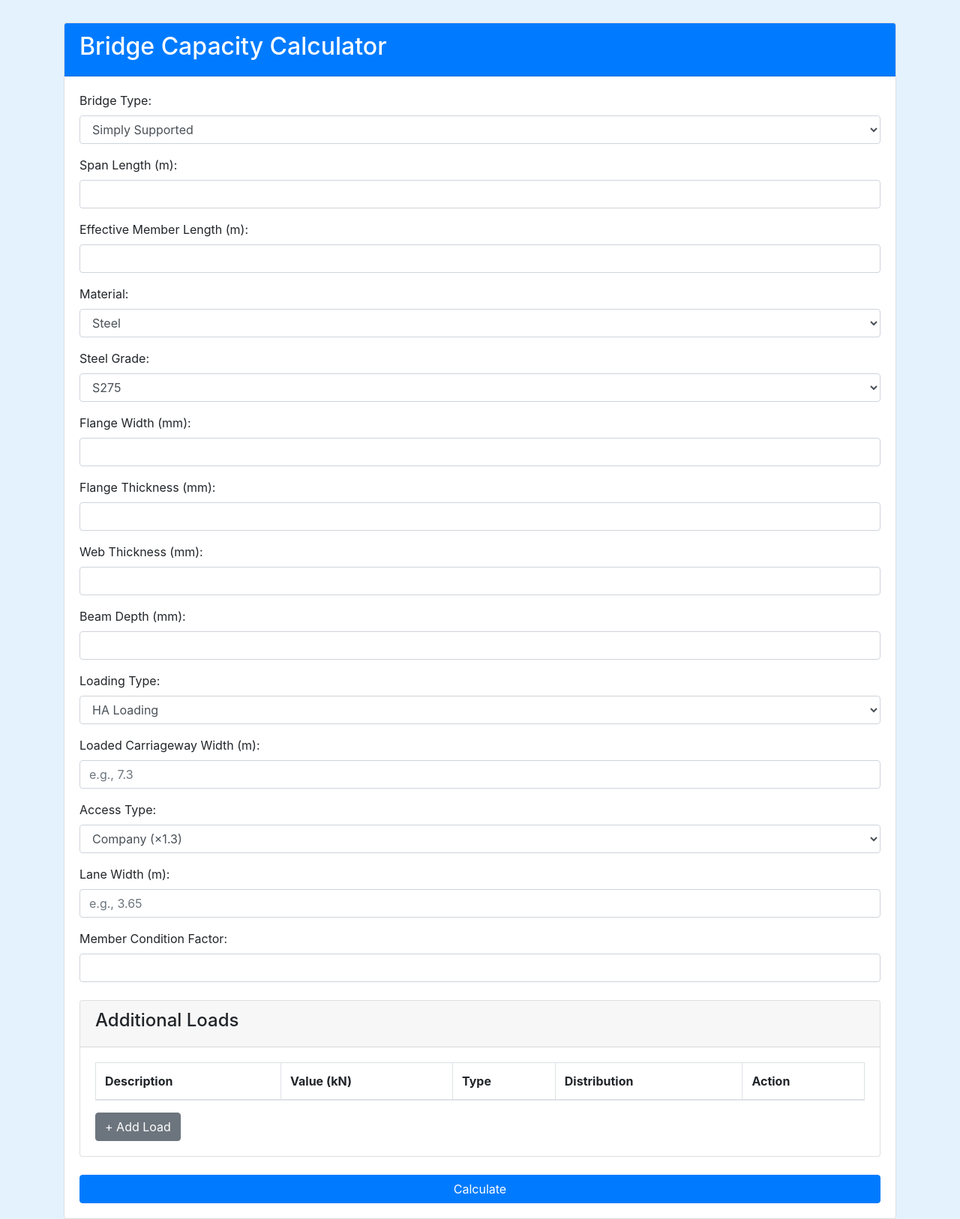
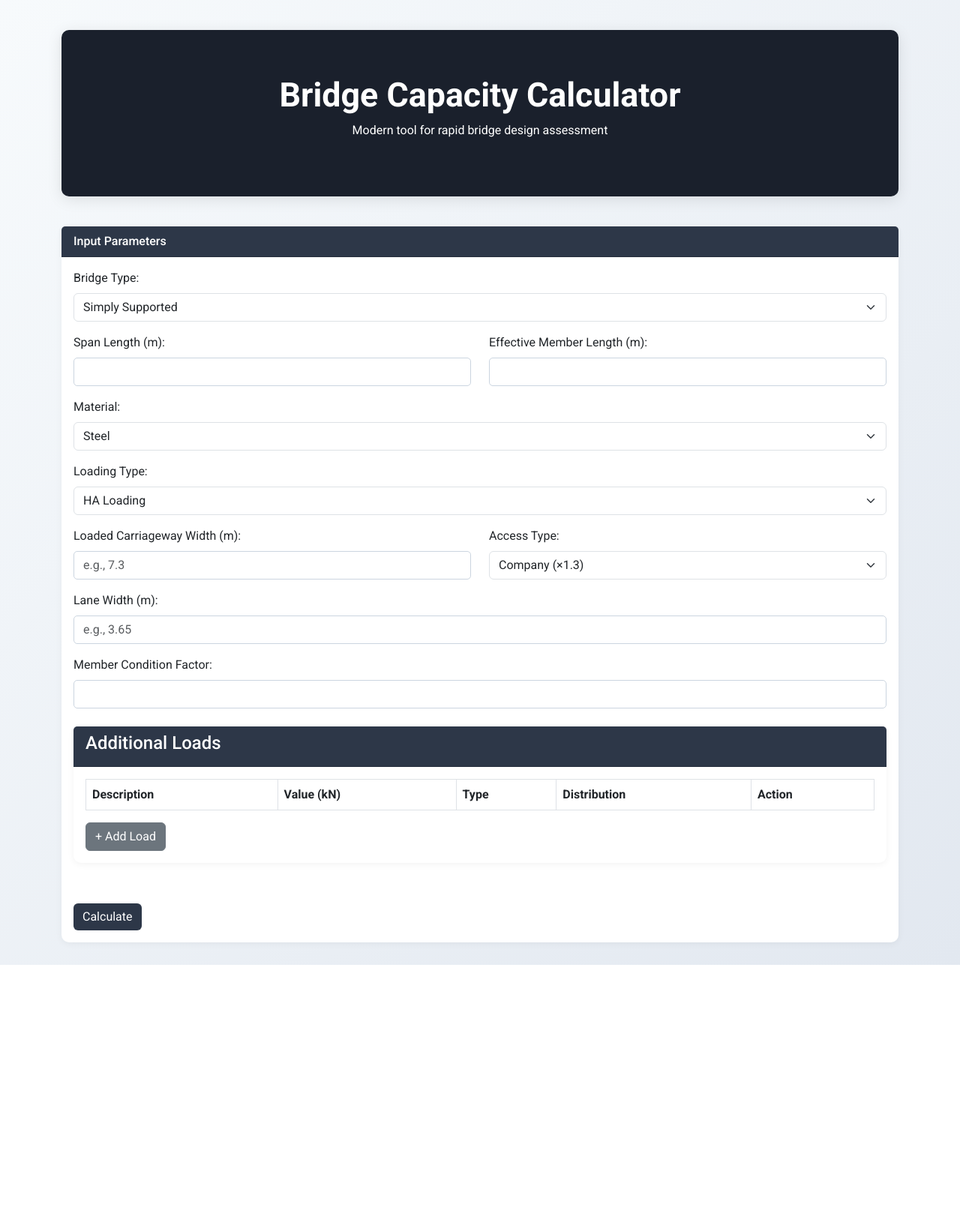
Before and after one commit to Davidson1997/bridge-calculator, a Flask app: page / in a window 1280 px wide. Shown: the whole page at 75% size. After the commit the page ends 1287 px from the top, so only its background shows below. Run offline with Flask 3, Linux system fonts and the light colour scheme; lists and menus that the app fills with data are empty; some libraries are stand-ins or nearby versions.

Commit message:
Modernise website design; preserve calculation/input sections

```diff
--- a/templates/index.html
+++ b/templates/index.html
@@ -1,174 +1,196 @@
 <!DOCTYPE html>
 <html lang="en">
 <head>
-  <meta charset="UTF-8">
-  <meta name="viewport" content="width=device-width, initial-scale=1">
+  <meta charset="UTF-8" />
+  <meta name="viewport" content="width=device-width, initial-scale=1" />
   <title>Bridge Capacity Calculator</title>
-  <!-- Bootstrap CSS -->
-  <link rel="stylesheet" href="https://stackpath.bootstrapcdn.com/bootstrap/4.5.2/css/bootstrap.min.css">
-  <link rel="stylesheet" href="{{ url_for('static', filename='styles.css') }}">
+  <!-- Bootstrap 5 CSS -->
+  <link href="https://cdn.jsdelivr.net/npm/bootstrap@5.3.0/dist/css/bootstrap.min.css" rel="stylesheet" />
+  <!-- Google Font -->
+  <link href="https://fonts.googleapis.com/css2?family=Roboto:wght@400;500;700&display=swap" rel="stylesheet" />
+  <link rel="stylesheet" href="{{ url_for('static', filename='styles.css') }}" />
   <style>
-    body { background-color: #e3f2fd; }
-    .container { margin-top: 30px; }
-    .remove-btn { background-color: red; color: white; border: none; }
-    .remove-btn:hover { background-color: darkred; }
+    body {
+      background: linear-gradient(135deg, #f7fafc, #e2e8f0);
+      font-family: 'Roboto', sans-serif;
+    }
+    .container {
+      margin-top: 40px;
+    }
+    .hero {
+      background: #1a202c;
+      color: #fff;
+      padding: 60px 20px;
+      border-radius: 10px;
+      text-align: center;
+      margin-bottom: 40px;
+      box-shadow: 0 4px 20px rgba(0, 0, 0, 0.1);
+    }
+    .hero h1 {
+      font-weight: 700;
+      font-size: 2.8rem;
+    }
+    .card {
+      border: none;
+      border-radius: 10px;
+      box-shadow: 0 2px 10px rgba(0, 0, 0, 0.05);
+      margin-bottom: 30px;
+    }
+    .card-header {
+      background: #2d3748;
+      color: #fff;
+      font-weight: 500;
+      border-top-left-radius: 10px;
+      border-top-right-radius: 10px;
+    }
+    .btn-primary {
+      background-color: #2d3748;
+      border: none;
+    }
+    .btn-primary:hover {
+      background-color: #1a202c;
+    }
+    .form-control {
+      border-radius: 5px;
+      border-color: #cbd5e0;
+      box-shadow: none;
+    }
+    .form-control:focus {
+      border-color: #2d3748;
+      box-shadow: 0 0 0 0.2rem rgba(45,55,72,0.25);
+    }
+    .summary-table th, .summary-table td {
+      font-size: 1.1rem;
+    }
+    .remove-btn {
+      background-color: #e53e3e;
+      color: #fff;
+      border: none;
+      border-radius: 5px;
+    }
+    .remove-btn:hover {
+      background-color: #c53030;
+    }
   </style>
-  <script>
-    // Toggle between steel and concrete input fields
-    function updateMaterialOptions() {
-      var material = document.getElementById("material").value;
-      document.getElementById("steel-options").classList.add("d-none");
-      document.getElementById("concrete-options").classList.add("d-none");
-      if (material === "Steel") {
-        document.getElementById("steel-options").classList.remove("d-none");
-      } else if (material === "Concrete") {
-        document.getElementById("concrete-options").classList.remove("d-none");
-      }
-    }
-    // Toggle loaded carriageway inputs based on loading type (HA/HB)
-    function updateLoadingTypeOptions() {
-      var loadingType = document.getElementById("loading_type").value;
-      if (loadingType === "HA" || loadingType === "HB") {
-        document.getElementById("loaded-access-group").style.display = "block";
-      } else {
-        document.getElementById("loaded-access-group").style.display = "none";
-      }
-    }
-    // Add a new row for an additional load
-    function addLoad() {
-      var table = document.getElementById("loadTable").getElementsByTagName('tbody')[0];
-      var row = table.insertRow();
-      row.innerHTML = `
-        <td><input type="text" class="form-control" name="load_desc[]" required></td>
-        <td><input type="number" step="0.1" class="form-control" name="load_value[]" required></td>
-        <td>
-          <select class="form-control" name="load_type[]">
-            <option value="dead">Dead Load</option>
-            <option value="live">Live Load</option>
-          </select>
-        </td>
-        <td>
-          <select class="form-control" name="load_distribution[]">
-            <option value="udl">UDL</option>
-            <option value="point">Point</option>
-          </select>
-        </td>
-        <td><button type="button" class="btn btn-danger remove-btn" onclick="removeLoad(this)">Remove</button></td>
-      `;
-    }
-    // Remove an additional load row
-    function removeLoad(button) {
-      var row = button.parentNode.parentNode;
-      row.parentNode.removeChild(row);
-    }
-    window.onload = function() {
-      updateMaterialOptions();
-      updateLoadingTypeOptions();
-    }
-  </script>
 </head>
 <body>
   <div class="container">
+    <!-- Hero Section -->
+    <div class="hero">
+      <h1>Bridge Capacity Calculator</h1>
+      <p>Modern tool for rapid bridge design assessment</p>
+    </div>
+
     <div class="card">
-      <div class="card-header bg-primary text-white">
-        <h2>Bridge Capacity Calculator</h2>
+      <div class="card-header">
+        Input Parameters
       </div>
       <div class="card-body">
         <form action="/calculate" method="post">
-          <div class="form-group">
-            <label for="bridge_type">Bridge Type:</label>
-            <select class="form-control" name="bridge_type" id="bridge_type" required>
+          <div class="mb-3">
+            <label for="bridge_type" class="form-label">Bridge Type:</label>
+            <select class="form-select" name="bridge_type" id="bridge_type" required>
               <option value="Simply Supported" {% if form_data.get('bridge_type') == "Simply Supported" %}selected{% endif %}>Simply Supported</option>
               <option value="Cantilever" {% if form_data.get('bridge_type') == "Cantilever" %}selected{% endif %}>Cantilever</option>
             </select>
           </div>
-          <div class="form-group">
-            <label for="span_length">Span Length (m):</label>
+          <div class="row mb-3">
+            <div class="col">
+              <label for="span_length" class="form-label">Span Length (m):</label>
               <input type="number" step="0.1" class="form-control" name="span_length" id="span_length" value="{{ form_data.get('span_length','') }}" required>
             </div>
-          <div class="form-group">
-            <label for="effective_member_length">Effective Member Length (m):</label>
+            <div class="col">
+              <label for="effective_member_length" class="form-label">Effective Member Length (m):</label>
               <input type="number" step="0.1" class="form-control" name="effective_member_length" id="effective_member_length" value="{{ form_data.get('effective_member_length','') }}" required>
             </div>
-          <div class="form-group">
-            <label for="material">Material:</label>
-            <select class="form-control" name="material" id="material" onchange="updateMaterialOptions()" required>
+          </div>
+          <div class="mb-3">
+            <label for="material" class="form-label">Material:</label>
+            <select class="form-select" name="material" id="material" onchange="updateMaterialOptions()" required>
               <option value="Steel" {% if not form_data.get('material') or form_data.get('material') == "Steel" %}selected{% endif %}>Steel</option>
               <option value="Concrete" {% if form_data.get('material') == "Concrete" %}selected{% endif %}>Concrete</option>
             </select>
           </div>
           <!-- Steel Options -->
           <div id="steel-options" class="d-none">
-            <div class="form-group">
-              <label for="steel_grade">Steel Grade:</label>
-              <select class="form-control" name="steel_grade" id="steel_grade">
+            <div class="row mb-3">
+              <div class="col">
+                <label for="steel_grade" class="form-label">Steel Grade:</label>
+                <select class="form-select" name="steel_grade" id="steel_grade">
                   <option value="S275" {% if form_data.get('steel_grade') == "S275" %}selected{% endif %}>S275</option>
                   <option value="S355" {% if form_data.get('steel_grade') == "S355" %}selected{% endif %}>S355</option>
                 </select>
               </div>
-            <div class="form-group">
-              <label for="flange_width">Flange Width (mm):</label>
+              <div class="col">
+                <label for="flange_width" class="form-label">Flange Width (mm):</label>
                 <input type="number" step="0.1" class="form-control" name="flange_width" id="flange_width" value="{{ form_data.get('flange_width','') }}">
               </div>
-            <div class="form-group">
-              <label for="flange_thickness">Flange Thickness (mm):</label>
+              <div class="col">
+                <label for="flange_thickness" class="form-label">Flange Thickness (mm):</label>
                 <input type="number" step="0.1" class="form-control" name="flange_thickness" id="flange_thickness" value="{{ form_data.get('flange_thickness','') }}">
               </div>
-            <div class="form-group">
-              <label for="web_thickness">Web Thickness (mm):</label>
+            </div>
+            <div class="row mb-3">
+              <div class="col">
+                <label for="web_thickness" class="form-label">Web Thickness (mm):</label>
                 <input type="number" step="0.1" class="form-control" name="web_thickness" id="web_thickness" value="{{ form_data.get('web_thickness','') }}">
               </div>
-            <div class="form-group">
-              <label for="beam_depth">Beam Depth (mm):</label>
+              <div class="col">
+                <label for="beam_depth" class="form-label">Beam Depth (mm):</label>
                 <input type="number" step="0.1" class="form-control" name="beam_depth" id="beam_depth" value="{{ form_data.get('beam_depth','') }}">
+              </div>
             </div>
           </div>
           <!-- Concrete Options -->
           <div id="concrete-options" class="d-none">
-            <div class="form-group">
-              <label for="concrete_grade">Concrete Grade:</label>
-              <select class="form-control" name="concrete_grade" id="concrete_grade">
+            <div class="row mb-3">
+              <div class="col">
+                <label for="concrete_grade" class="form-label">Concrete Grade:</label>
+                <select class="form-select" name="concrete_grade" id="concrete_grade">
                   <option value="C32/40" {% if form_data.get('concrete_grade') == "C32/40" %}selected{% endif %}>C32/40</option>
                   <option value="C40/50" {% if form_data.get('concrete_grade') == "C40/50" %}selected{% endif %}>C40/50</option>
                 </select>
               </div>
-            <div class="form-group">
-              <label for="beam_width">Beam Width (mm):</label>
+              <div class="col">
+                <label for="beam_width" class="form-label">Beam Width (mm):</label>
                 <input type="number" step="0.1" class="form-control" name="beam_width" id="beam_width" value="{{ form_data.get('beam_width','') }}">
               </div>
-            <div class="form-group">
-              <label for="effective_depth">Effective Depth (mm):</label>
+            </div>
+            <div class="mb-3">
+              <label for="effective_depth" class="form-label">Effective Depth (mm):</label>
               <input type="number" step="0.1" class="form-control" name="effective_depth" id="effective_depth" value="{{ form_data.get('effective_depth','') }}">
             </div>
           </div>
-          <div class="form-group">
-            <label for="loading_type">Loading Type:</label>
-            <select class="form-control" name="loading_type" id="loading_type" onchange="updateLoadingTypeOptions()" required>
+          <div class="mb-3">
+            <label for="loading_type" class="form-label">Loading Type:</label>
+            <select class="form-select" name="loading_type" id="loading_type" onchange="updateLoadingTypeOptions()" required>
               <option value="HA" {% if form_data.get('loading_type') == "HA" %}selected{% endif %}>HA Loading</option>
               <option value="HB" {% if form_data.get('loading_type') == "HB" %}selected{% endif %}>HB Loading</option>
             </select>
           </div>
           <!-- For HA/HB loading, new inputs -->
           <div id="loaded-access-group">
-            <div class="form-group">
-              <label for="loaded_width">Loaded Carriageway Width (m):</label>
+            <div class="row mb-3">
+              <div class="col">
+                <label for="loaded_width" class="form-label">Loaded Carriageway Width (m):</label>
                 <input type="number" step="0.1" class="form-control" name="loaded_width" id="loaded_width" placeholder="e.g., 7.3" value="{{ form_data.get('loaded_width','') }}">
               </div>
-            <div class="form-group">
-              <label for="access_type">Access Type:</label>
-              <select class="form-control" name="access_type" id="access_type">
+              <div class="col">
+                <label for="access_type" class="form-label">Access Type:</label>
+                <select class="form-select" name="access_type" id="access_type">
                   <option value="Company" {% if form_data.get('access_type') == "Company" %}selected{% endif %}>Company (×1.3)</option>
                   <option value="Public" {% if form_data.get('access_type') == "Public" %}selected{% endif %}>Public (×1.5)</option>
                 </select>
               </div>
             </div>
+          </div>
           <!-- For HA loading, lane width (used for HA KEL calculation) -->
-          <div class="form-group" id="lane-width-group">
-            <label for="lane_width">Lane Width (m):</label>
+          <div class="mb-3" id="lane-width-group">
+            <label for="lane_width" class="form-label">Lane Width (m):</label>
             <input type="number" step="0.1" class="form-control" name="lane_width" id="lane_width" placeholder="e.g., 3.65" value="{{ form_data.get('lane_width','') }}">
           </div>
-          <div class="form-group">
-            <label for="condition_factor">Member Condition Factor:</label>
+          <div class="mb-3">
+            <label for="condition_factor" class="form-label">Member Condition Factor:</label>
             <input type="number" step="0.01" class="form-control" name="condition_factor" id="condition_factor" value="{{ form_data.get('condition_factor','') }}" required>
           </div>
 
@@ -301,8 +323,6 @@
   </div>
 
   <!-- Bootstrap JS and dependencies -->
-  <script src="https://code.jquery.com/jquery-3.5.1.slim.min.js"></script>
-  <script src="https://cdn.jsdelivr.net/npm/popper.js@1.16.1/dist/umd/popper.min.js"></script>
-  <script src="https://stackpath.bootstrapcdn.com/bootstrap/4.5.2/js/bootstrap.min.js"></script>
+  <script src="https://cdn.jsdelivr.net/npm/bootstrap@5.3.0/dist/js/bootstrap.bundle.min.js"></script>
 </body>
 </html>
```
Lines whose indentation alone changed are shown as unchanged.
